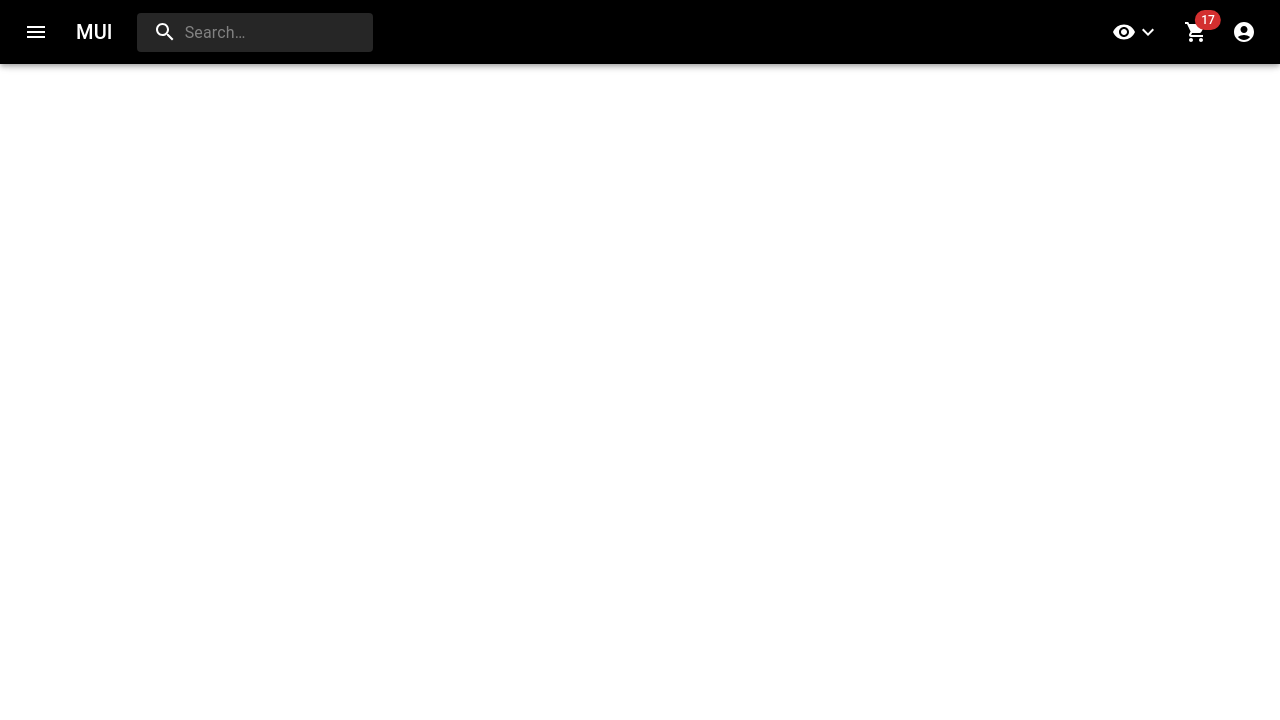
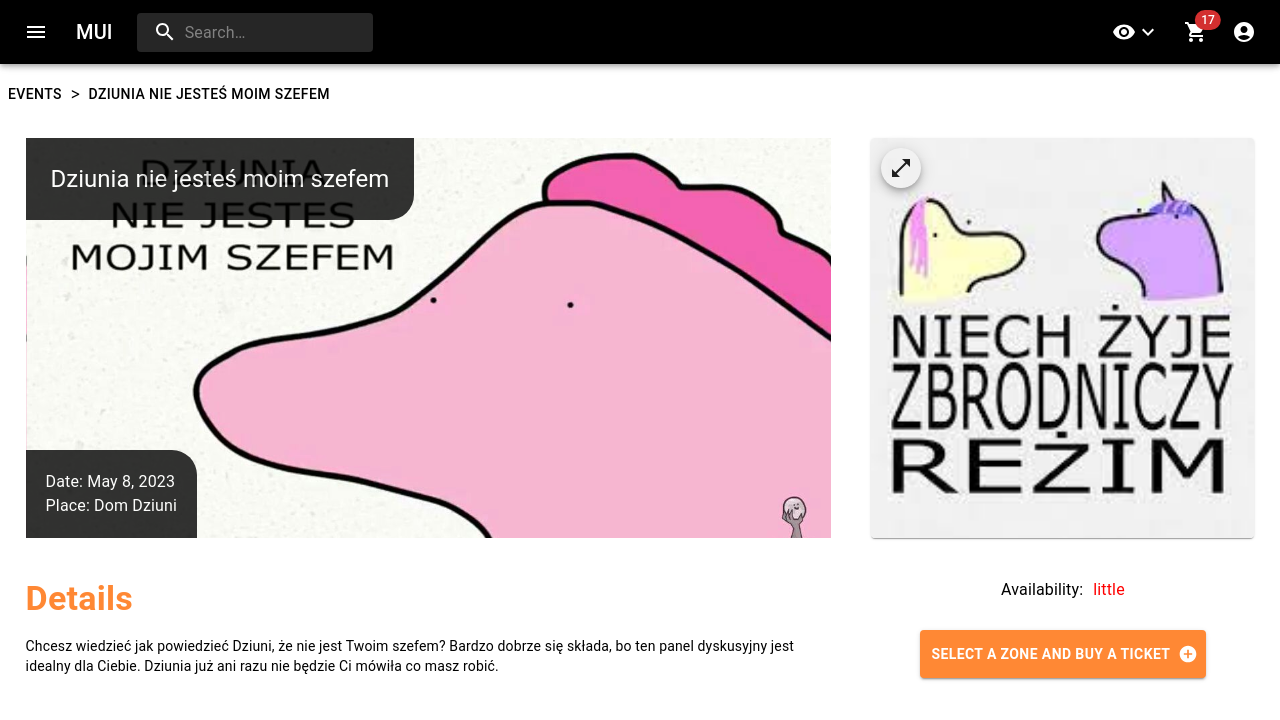
Before and after one commit to Klizlo/EventApp, a React (Create React App) app in the folder frontend/: page /events/1 in a window 1280 px wide. Before the commit this address had no page. Shown: the top 720 px of the page. Built offline with nearby package versions, Linux system fonts and the light colour scheme.

Commit message:
Add event page
Modify the URL in EventHomePanel that takes the user to another page

```diff
--- a/frontend/src/App.js
+++ b/frontend/src/App.js
@@ -6,6 +6,7 @@ import LoginPage from "./webpages/Account/LoginPage";
 import SignupPage from "./webpages/Account/SignupPage";
 import ProfilePage from "./webpages/Account/ProfilePage";
 import MainPage from "./webpages/Home/MainPage";
+import EventPage from "./webpages/Event/EventPage";
 
 function App() {
 
@@ -38,6 +39,7 @@ function App() {
               <Route path="/login" element={<LoginPage />} />
               <Route path="/signup" element={<SignupPage />} />
               <Route path="/profile" element={<ProfilePage />} />
+              <Route path="/events/:id" element={<EventPage />} />
             </Routes>
           </BrowserRouter>
         </React.StrictMode>
--- /dev/null
+++ b/frontend/src/components/event/EventDescription.js
@@ -0,0 +1,14 @@
+import {Box, Typography} from "@mui/material";
+
+function EventDescription({event}) {
+    return (
+        <Box>
+            <Typography variant='h4' fontWeight='bold' color='#FF8834' pb='2%'>Details</Typography>
+            <Typography variant='body2'>
+                {event.description}
+            </Typography>
+        </Box>
+    );
+}
+
+export default EventDescription;
--- /dev/null
+++ b/frontend/src/components/event/EventImage.js
@@ -0,0 +1,46 @@
+import {Box, Typography} from "@mui/material";
+
+const EventImage = ({event}) => {
+    return (
+        <Box sx={{
+            backgroundImage: `url(${event.image})`,
+            backgroundPosition: 'center',
+            backgroundSize: 'cover',
+            height: '400px',
+            display: 'flex',
+            flexDirection: 'column',
+            alignContent: 'center',
+            alignItems: 'start',
+            justifyContent: 'space-between'
+        }}>
+            <Box sx={{
+                backgroundColor: 'black',
+                opacity: '80%',
+                maxWidth: '70%',
+                p: '25px',
+                borderRadius: '0 0 25px 0'
+            }}>
+                <Typography variant='h5' color='white'>
+                    {event.name}
+                </Typography>
+            </Box>
+            <Box sx={{
+                backgroundColor: 'black',
+                opacity: '80%',
+                maxWidth: '70%',
+                p: '20px',
+                borderRadius: '0 25px 0 0'
+            }}>
+                <Typography color='white' >
+                    Date: {new Date(event.start_date)
+                        .toLocaleDateString('default', {day: 'numeric', month: 'long', year: 'numeric'})}
+                </Typography>
+                <Typography color='white' >
+                    Place: {event.place}
+                </Typography>
+            </Box>
+        </Box>
+    );
+}
+
+export default EventImage;
--- /dev/null
+++ b/frontend/src/components/event/EventShoppingPanel.js
@@ -0,0 +1,63 @@
+import {Box, Button, Typography} from "@mui/material";
+import AddCircleIcon from '@mui/icons-material/AddCircle';
+
+const EventShoppingPanel = ({event}) => {
+
+    const getColor = () => {
+        const ratio = event.availableTickets / event.numberOfTickets;
+        if (ratio >= 0.5) {
+            return 'green';
+        } else if (ratio >= 0.3) {
+            return 'yellow';
+        } else if (ratio > 0) {
+            return 'red';
+        }
+
+        return 'gray';
+    };
+
+    const getAvailability = () => {
+        const ratio = event.availableTickets / event.numberOfTickets;
+        if (ratio >= 0.5) {
+            return 'high';
+        } else if (ratio >= 0.3) {
+            return 'limited';
+        } else if (ratio > 0) {
+            return 'little';
+        }
+
+        return 'not available';
+    };
+
+    return (
+        <Box sx={{
+            display: 'flex',
+            flexDirection: 'column',
+            alignContent: 'center',
+            alignItems: 'center',
+            justifyContent: 'space-between',
+            height: '100px'
+        }}>
+            <Box sx={{
+                display: 'flex',
+                flexDirection: 'row'
+            }}>
+                <Typography mr='10px'>Availability:</Typography>
+                <Typography color={getColor} >{getAvailability()}</Typography>
+            </Box>
+            <Button variant='contained' endIcon={<AddCircleIcon />} sx={{
+                bgcolor: '#FF8834',
+                fontWeight: 'bold',
+                p: '3%',
+                '&:hover': {
+                    bgcolor: 'black'
+                }
+            }} disabled={getColor() === 'gray'}>
+                { getColor() !== 'gray' ? "select a zone and buy a ticket" : "not available"}
+            </Button>
+        </Box>
+    );
+
+}
+
+export default EventShoppingPanel;
--- /dev/null
+++ b/frontend/src/components/event/EventZoneMap.js
@@ -0,0 +1,63 @@
+import {Box, Card, CardMedia, Dialog, Fab} from "@mui/material";
+import OpenInFullIcon from '@mui/icons-material/OpenInFull';
+import CloseFullscreenIcon from '@mui/icons-material/CloseFullscreen';
+import {useState} from "react";
+
+const EventZoneMap = () => {
+    const [openModal, setOpenModal] = useState(false);
+
+    function handleClose() {
+        setOpenModal(false);
+    }
+
+    function handleOpen() {
+        setOpenModal(true);
+    }
+
+    return (
+        <Box sx={{
+            position: 'static'
+        }}>
+            <Box sx={{
+                position: 'relative'
+            }}>
+                <Card sx={{ width: '100%' }}>
+                    <CardMedia component='img' image='/assets/rezim.jpg' height='400'/>
+                </Card>
+                <Fab size='small' sx={{
+                    position: 'absolute',
+                    top: '10px',
+                    left: '10px',
+                    backgroundColor: 'inherit'
+                }} onClick={handleOpen}>
+                    <OpenInFullIcon />
+                </Fab>
+            </Box>
+            <Dialog
+                open={openModal}
+                fullScreen
+                fullWidth
+                onClose={handleClose}>
+                <Box sx={{
+                    position: 'relative'
+                }}>
+                    <Card>
+                        <CardMedia component='img' image='/assets/rezim.jpg' sx={{
+                            maxHeight: '100vh'
+                        }}/>
+                    </Card>
+                    <Fab size='small' sx={{
+                        position: 'absolute',
+                        top: '10px',
+                        left: '10px',
+                        backgroundColor: 'inherit'
+                    }} onClick={handleClose}>
+                        <CloseFullscreenIcon />
+                    </Fab>
+                </Box>
+            </Dialog>
+        </Box>
+    );
+}
+
+export default EventZoneMap;
--- a/frontend/src/components/home/EventHomePanel.js
+++ b/frontend/src/components/home/EventHomePanel.js
@@ -6,7 +6,7 @@ const EventHomePanel = ({event}) => {
     const endDate = new Date(event.end_date);
 
     function showEvent() {
-        window.location = '/events?id=' + event.id;
+        window.location = '/events/' + event.id;
     }
 
     return (
--- /dev/null
+++ b/frontend/src/webpages/Event/EventPage.js
@@ -0,0 +1,63 @@
+import {Box, Button, Grid} from "@mui/material";
+import {Link} from "react-router-dom";
+import EventImage from "../../components/event/EventImage";
+import EventDescription from "../../components/event/EventDescription";
+import EventShoppingPanel from "../../components/event/EventShoppingPanel";
+import EventZoneMap from "../../components/event/EventZoneMap";
+
+const EventPage = () => {
+
+    const event = {
+            id: 1,
+            name: "Dziunia nie jesteś moim szefem",
+            type: 'Coaching',
+            description: "Chcesz wiedzieć jak powiedzieć Dziuni, że nie jest Twoim szefem? Bardzo dobrze się składa, " +
+                "bo ten panel dyskusyjny jest idealny dla Ciebie. Dziunia już ani razu nie będzie Ci mówiła co masz robić.",
+            start_date: '05-08-2023',
+            end_date: '05-08-2023',
+            place: 'Dom Dziuni',
+            image: "/assets/dziunia.jpg",
+            numberOfTickets: 1500,
+            availableTickets: 100
+        };
+
+    return(
+        <Box sx={{padding: "2% 0", mt: "50px"}}>
+            <Box>
+                <Button component={Link} to="/events"
+                        disableRipple
+                        sx={{
+                            color: "black", // color of my soul
+                            "&.MuiButtonBase-root:hover": {
+                                backgroundColor: 'transparent'
+                            }
+                        }}>Events</Button>
+                >
+                <Button component={Link} to={"/events/"+event.id}
+                        disableRipple
+                        sx={{
+                            color: "black", // color of my soul
+                            "&.MuiButtonBase-root:hover": {
+                                backgroundColor: 'transparent'
+                            }
+                        }}>{event.name}</Button>
+            </Box>
+            <Grid container spacing={5} p='2%'>
+                <Grid item xs={12} md={8}>
+                    <EventImage event={event} />
+                </Grid>
+                <Grid item xs={12} md={4} order={{ xs: 4, md: 2 }}>
+                    <EventZoneMap />
+                </Grid>
+                <Grid item xs={8} order={{ xs: 2, md: 3 }}>
+                    <EventDescription event={event} />
+                </Grid>
+                <Grid item xs={4} order={{ xs: 3, md: 4 }} >
+                    <EventShoppingPanel event={event} />
+                </Grid>
+            </Grid>
+        </Box>
+    );
+}
+
+export default EventPage;
```
